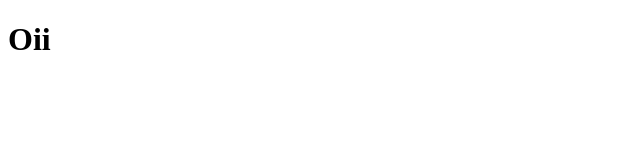
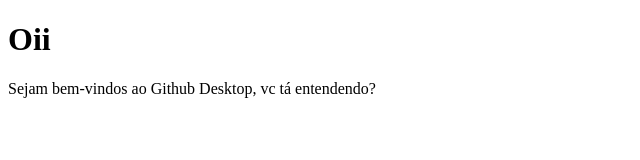
Before and after one commit to marianapera/aula-3, a plain HTML site: page index.html in a window 1280 px wide. Shown: the whole page, without its empty margins (0-640 px from the left). Drawn offline with Linux system fonts and the light colour scheme.

Commit message:
Update index.html
Heyy, teste por aqui

```diff
--- a/index.html
+++ b/index.html
@@ -8,5 +8,6 @@
 </head>
 <body>
     <h1>Oii</h1>
+    <p>Sejam bem-vindos ao Github Desktop, vc tá entendendo?</p>
 </body>
 </html>
```
